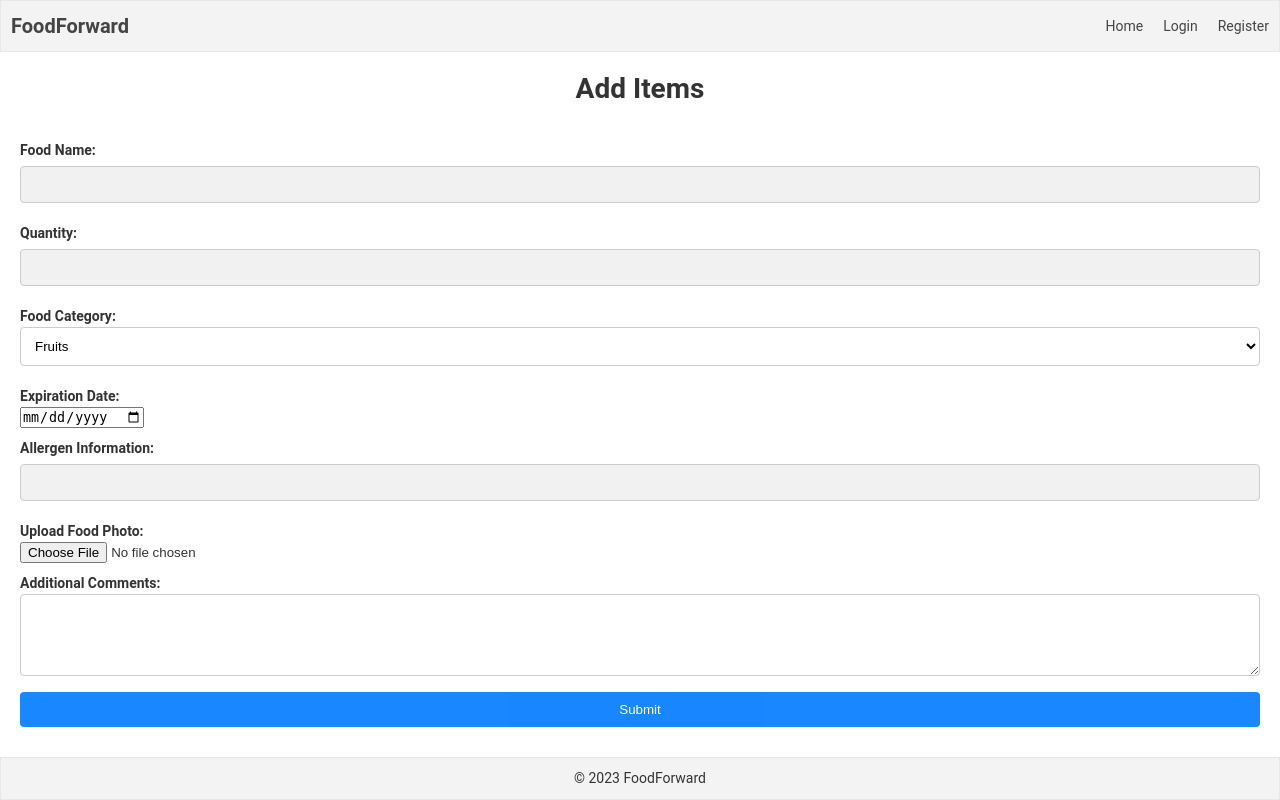
After one commit to software-students-fall2023/2-web-app-exercise-1-sqrt-5-2, a Flask app: template templates/additems.html in a window 1280 px wide. The commit adds this page. Run offline with Flask 3, Linux system fonts and the light colour scheme; the template is opened without the code that fills it, so the values that code supplies are empty.

Commit message:
Add form to post food items

```diff
--- a/app.py
+++ b/app.py
@@ -49,3 +49,8 @@ def logout():
 def listings():
     if request.method == 'GET':
         return render_template('listings.html', listings_array=show_listings({}))
+
+@app.route('/additems', methods = ['GET'])
+@requires_login
+def additems():
+    return render_template('additems.html')
--- a/static/css/main.css
+++ b/static/css/main.css
@@ -61,6 +61,8 @@ nav .active {
 
 .page-content h1{
     margin: 1rem 0;
+    display: inline-block;
+    padding-right : 40px;
 }
 
 .error {
@@ -124,3 +126,103 @@ tr:nth-child(even) {
 tr:hover {
     background-color: #ddd;
 }
+/* For the form element in the add items.css file */
+
+* Style the form container */
+.form-container {
+    max-width: 400px;
+    margin: 0 auto;
+    margin-bottom: 50px;
+    padding: 20px;
+    border: 1px solid #ccc;
+    background-color: #f9f9f9;
+    border-radius: 5px;
+    box-shadow: 0px 0px 10px rgba(0, 0, 0, 0.1);
+}
+
+/* Style form headings */
+.additem h1 {
+    text-align: center;
+    color: #333;
+}
+
+/* Style labels for input fields */
+label {
+    display: block;
+    font-weight: bold;
+    margin-top: 10px;
+    color: #333;
+}
+
+/* Style text input fields, email fields, and custom fields */
+input[type="text"],
+input[type="email"],
+input[type="password"],
+select,
+textarea {
+    width: 100%;
+    padding: 10px;
+    margin-bottom: 10px;
+    border: 1px solid #ccc;
+    border-radius: 4px;
+}
+
+/* Style radio buttons and checkboxes */
+input[type="radio"],
+input[type="checkbox"] {
+    margin-right: 5px;
+}
+
+/* Style the submit button */
+input[type="submit"] {
+    background-color: #007BFF;
+    color: #fff;
+    padding: 10px 20px;
+    border: none;
+    border-radius: 4px;
+    cursor: pointer;
+}
+
+input[type="submit"]:hover {
+    background-color: #0056b3;
+}
+
+/* Style the select dropdown */
+select {
+    width: 100%;
+    padding: 10px;
+    margin-bottom: 10px;
+    border: 1px solid #ccc;
+    border-radius: 4px;
+    background-color: #fff;
+}
+
+/* Style the textarea */
+textarea {
+    width: 100%;
+    padding: 10px;
+    margin-bottom: 10px;
+    border: 1px solid #ccc;
+    border-radius: 4px;
+}
+
+/* Apply some styling to focused form elements */
+input:focus, select:focus, textarea:focus {
+    border: 1px solid #007BFF;
+}
+
+/* Style for error messages (optional) */
+.error-message {
+    color: red;
+    font-size: 14px;
+    margin-top: 5px;
+}
+
+#custom-category {
+    display: none; /* Initially hidden */
+    width: 100%;
+    padding: 10px;
+    margin-top: 10px;
+    border: 1px solid #ccc;
+    border-radius: 4px;
+}
--- /dev/null
+++ b/templates/additems.html
@@ -0,0 +1,83 @@
+{% extends 'layouts/layout.html' %}
+
+{% block title %}Add Items{% endblock %}
+
+{% block content %}
+
+<div class="additem">
+    <h1>Add Items</h1>
+    <form action="/listings" method="post">
+            <!-- Food Name input -->
+            <div class="form-group">
+                <label for="food-name">Food Name:</label>
+                <input type="text" id="food-name" name="food-name" required>
+            </div>
+
+            <!-- Food Quantity input -->
+            <div class="form-group">
+                <label for="quantity">Quantity:</label>
+                <input type="text" id="quantity" name="quantity" required>
+            </div>
+
+            <!-- Food category -->
+            <div class="form-group">
+                <label for="food-category">Food Category:</label>
+                    <select id="food-category" name="food-category" required>
+                        <option value="fruits">Fruits</option>
+                        <option value="vegetables">Vegetables</option>
+                        <option value="cooked-meals">Cooked Meals</option>
+                        <option value="other">Other</option>
+                        <input type="text" id="custom-category" name="custom-category" placeholder="Enter custom category" style="display: none;">
+                    </select>
+            </div>
+
+            <!-- Expiration Date -->
+            <div class="form-group">
+                <label for="expiration-date">Expiration Date:</label>
+                <input type="date" id="expiration-date" name="expiration-date" required>
+            </div>
+
+            <!-- Allergens -->
+            <div class="form-group">
+                <label for="allergens">Allergen Information:</label>
+                <input type="text" id="allergens" name="allergens">
+            </div>
+
+            <!-- Upload food photo -->
+            <div class="form-group">
+                <label for="food-photo">Upload Food Photo:</label>
+                <input type="file" id="food-photo" name="food-photo">
+            </div>
+
+            <!-- Additional comments -->
+            <div class="form-group">
+                <label for="food-comments">Additional Comments:</label>
+                <textarea id="food-comments" name="food-comments" rows="4" cols="50"></textarea>
+            </div>
+
+            <!-- Submit Button -->
+            <div class="form-group">
+                <input type="submit" value="Submit">
+
+            </div>
+    </form>
+
+</div>
+<script>
+    $(document).ready(function() {
+        // When the select option changes
+        $("#food-category").change(function() {
+            if ($(this).val() === "other") {
+                // If "Other" is selected, show the text input
+                console.log(' other was chosen ')
+                $("#custom-category").show();
+            } else {
+                // If any other option is selected, hide the text input
+                console.log('other not chosen')
+                $("#custom-category").hide();
+            }
+        });
+    });
+    </script>
+
+{% endblock %}
--- a/templates/listings.html
+++ b/templates/listings.html
@@ -6,6 +6,7 @@
 
 <div class="page-content">
   <h1>Listings</h1>
+  <a href="/additems">Add Listing</a>
 
     {% if listings_array %}
         <table>
```
